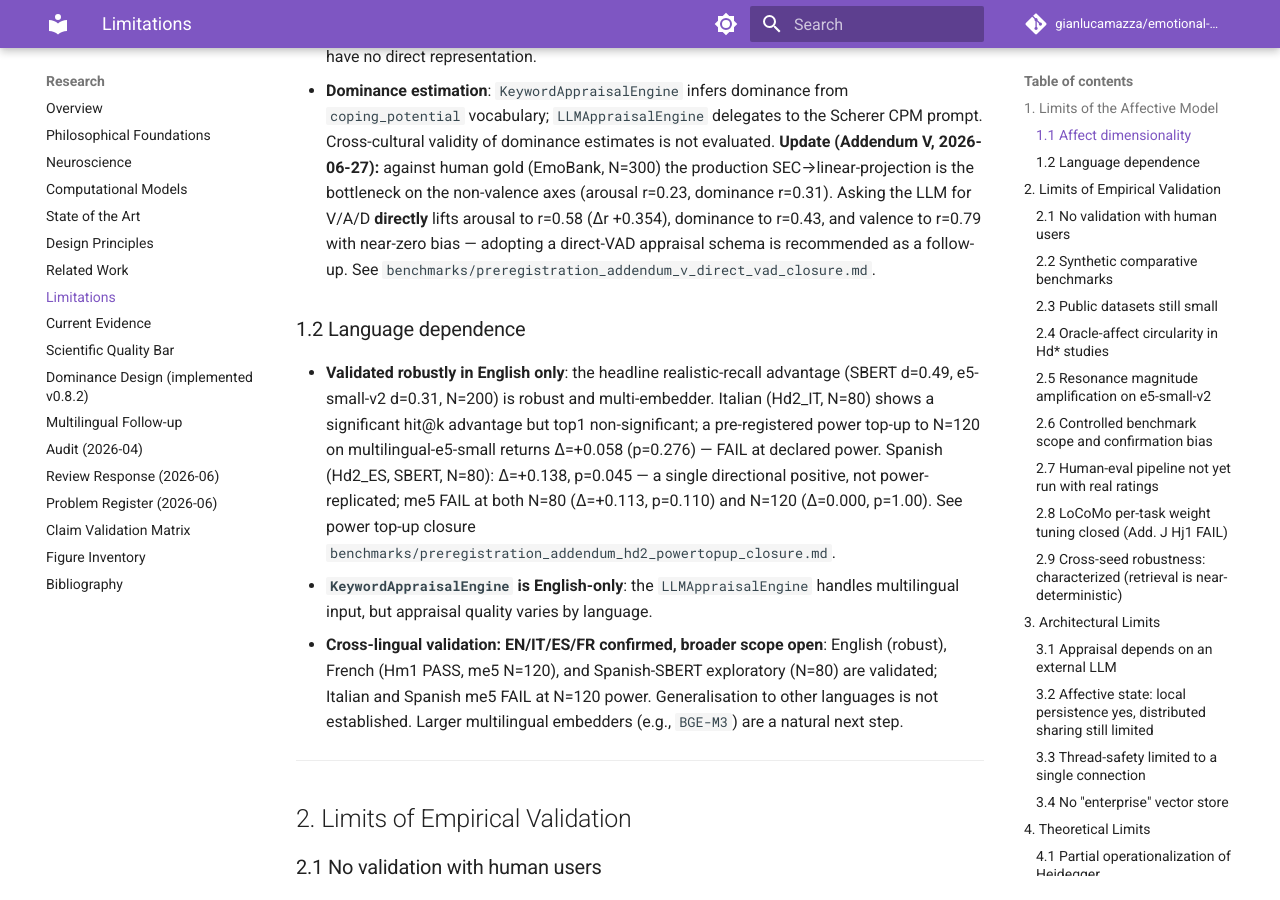
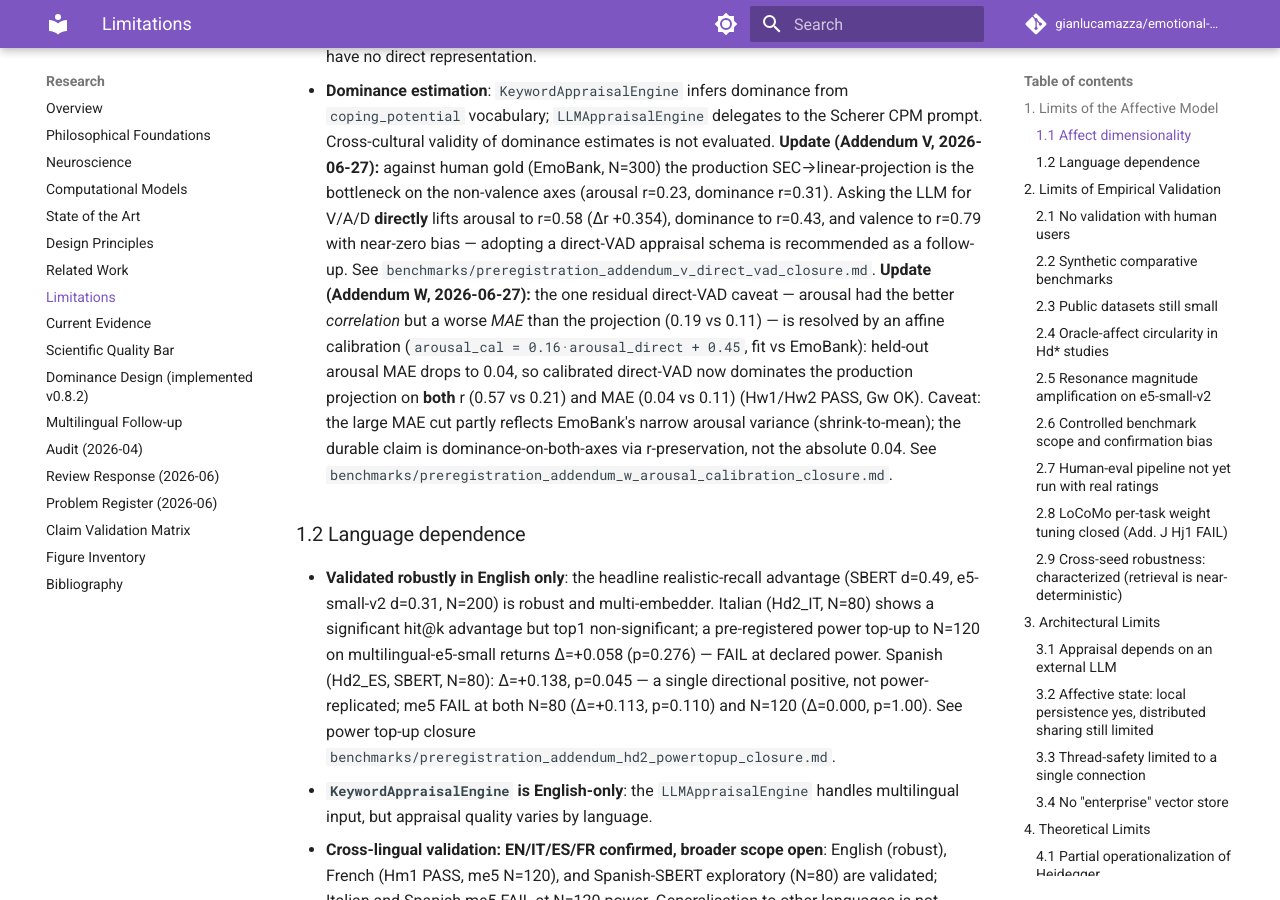
Before and after one commit to gianlucamazza/emotional-memory, an MkDocs documentation site: the page built from docs/research/08_limitations.md, in a window 1280 px wide and 900 px high, scrolled down 652 px. Built offline with MkDocs 1.6.1 and Material for MkDocs 9.7.7, drawn with Linux system fonts in a browser that asks for light colours; comment, search, counter and statistics services are not loaded.

Commit message:
docs: propagate Addendum W (arousal calibration) to ledger and paper (#85)
Surfaces the executed Addendum W result (calibrated direct-VAD arousal dominates
the SEC->projection on both r and MAE) across the evidence ledger and paper:

- docs/research/08_limitations.md: append the W update to the direct-VAD/V paragraph
  (arousal MAE caveat resolved by affine calibration; narrow-variance caveat noted).
- docs/research/claim_validation_matrix.json (appraisal_human_validated): append W to
  not_yet_shown, add W closure to evidence_refs and W results to benchmark_refs.
  Surgical edits — allowed_public_wording unchanged (09 verbatim coupling intact).
- CHANGELOG.md [Unreleased]: Research entry for Addendum W; Docs entries for the paper
  reframe (#81) and the Gate 2 condition-significance test (#83).
- paper/main.tex: one sentence + footnote in the V limitations paragraph (calibrated
  direct-VAD dominates on both r and MAE); arXiv bundle regenerated.

claim-matrix tests green; paper compiles (0 errors); reproduce-paper-check clean.

Co-authored-by: Claude Opus 4.8 (1M context) <noreply@anthropic.com>

```diff
--- a/docs/research/08_limitations.md
+++ b/docs/research/08_limitations.md
@@ -31,6 +31,14 @@ limitations:
   arousal to r=0.58 (Δr +0.354), dominance to r=0.43, and valence to r=0.79 with
   near-zero bias — adopting a direct-VAD appraisal schema is recommended as a
   follow-up. See `benchmarks/preregistration_addendum_v_direct_vad_closure.md`.
+  **Update (Addendum W, 2026-06-27):** the one residual direct-VAD caveat — arousal had
+  the better _correlation_ but a worse _MAE_ than the projection (0.19 vs 0.11) — is
+  resolved by an affine calibration (`arousal_cal = 0.16·arousal_direct + 0.45`, fit vs
+  EmoBank): held-out arousal MAE drops to 0.04, so calibrated direct-VAD now dominates the
+  production projection on **both** r (0.57 vs 0.21) and MAE (0.04 vs 0.11) (Hw1/Hw2 PASS,
+  Gw OK). Caveat: the large MAE cut partly reflects EmoBank's narrow arousal variance
+  (shrink-to-mean); the durable claim is dominance-on-both-axes via r-preservation, not the
+  absolute 0.04. See `benchmarks/preregistration_addendum_w_arousal_calibration_closure.md`.
 
 ### 1.2 Language dependence
 
```
Also changed, not shown: CHANGELOG.md (+19 -0 lines), docs/research/claim_validation_matrix.json (+7 -3 lines), 3 other files.
